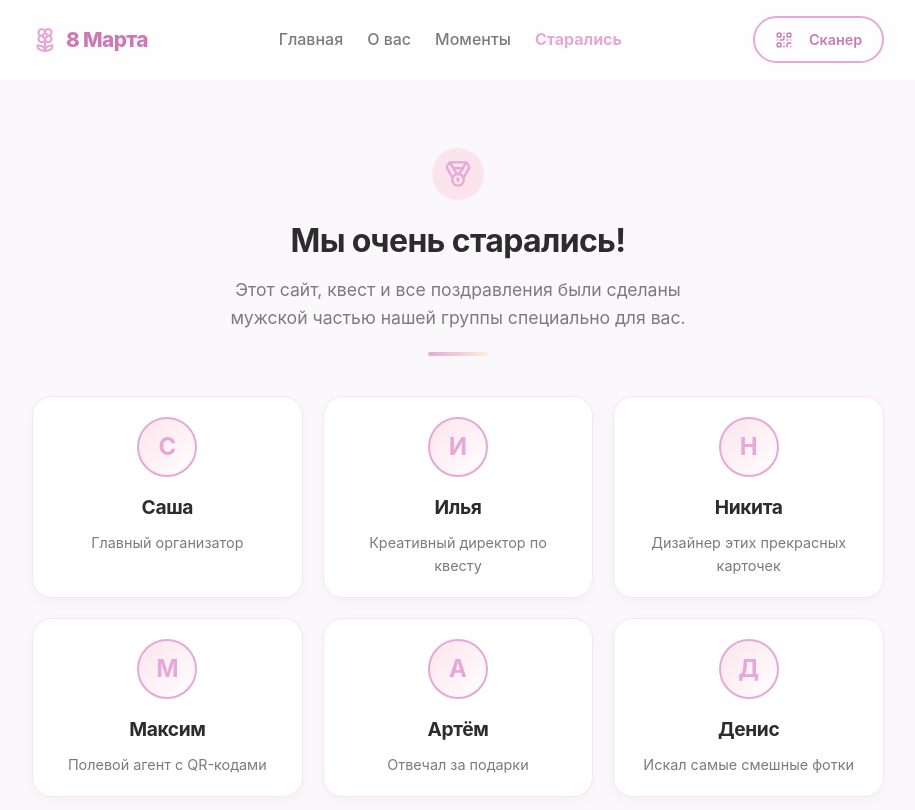
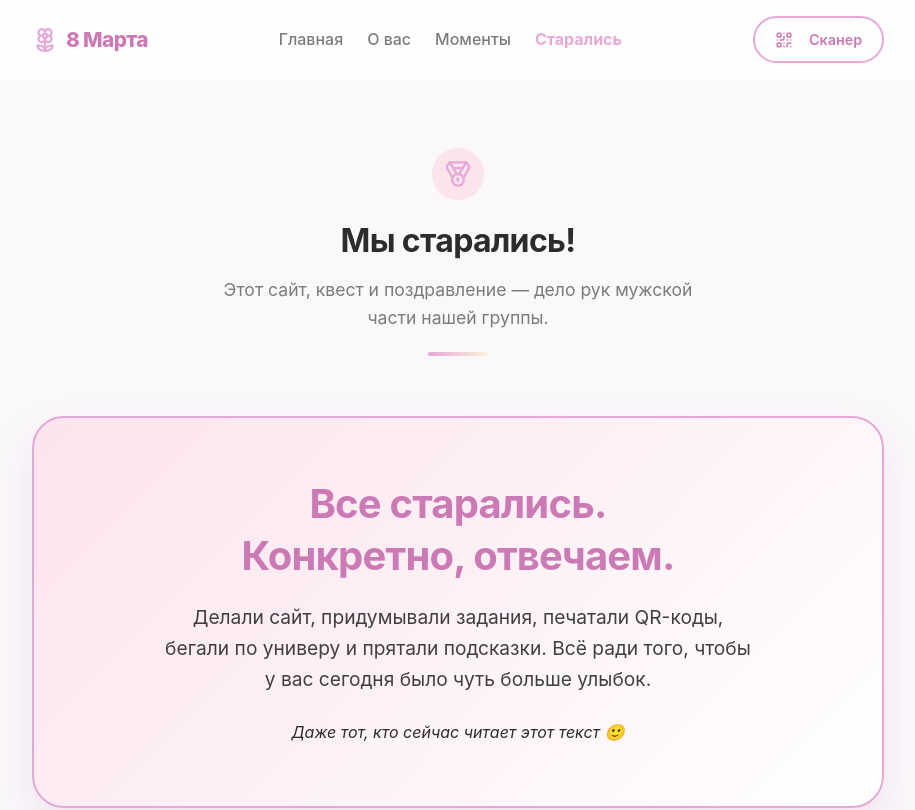
Before and after one commit to disortus/8mart, a React (Vite) app: page /#/credits in a window 1280 px wide. Shown: the top 810 px of the page, without its empty margins (182-1097 px from the left). Built offline with nearby package versions, Linux system fonts and the light colour scheme.

Commit message:
concretno

```diff
--- a/src/data/boys.js
+++ /dev/null
@@ -1,10 +0,0 @@
-export const boys = [
-  { id: 1, name: "Саша", role: "Главный организатор" },
-  { id: 2, name: "Илья", role: "Креативный директор по квесту" },
-  { id: 3, name: "Никита", role: "Дизайнер этих прекрасных карточек" },
-  { id: 4, name: "Максим", role: "Полевой агент с QR-кодами" },
-  { id: 5, name: "Артём", role: "Отвечал за подарки" },
-  { id: 6, name: "Денис", role: "Искал самые смешные фотки" },
-  { id: 7, name: "Кирилл", role: "Настраивал сканер" },
-  { id: 8, name: "Егор", role: "Моральная поддержка команды" }
-];
--- a/src/pages/CreditsPage.jsx
+++ b/src/pages/CreditsPage.jsx
@@ -1,6 +1,5 @@
 import React from 'react';
 import SectionTitle from '../components/SectionTitle';
-import { boys } from '../data/boys';
 import { motion } from 'framer-motion';
 import { Medal } from 'lucide-react';
 
@@ -8,62 +7,57 @@ const CreditsPage = () => {
   return (
     <div className="container" style={{ paddingBottom: '60px' }}>
       <SectionTitle
-        title="Мы очень старались!"
-        subtitle="Этот сайт, квест и все поздравления были сделаны мужской частью нашей группы специально для вас."
+        title="Мы старались!"
+        subtitle="Этот сайт, квест и поздравление — дело рук мужской части нашей группы."
         icon={Medal}
       />
 
-      <div style={{
-        marginTop: '40px',
-        display: 'grid',
-        gridTemplateColumns: 'repeat(auto-fill, minmax(200px, 1fr))',
-        gap: '20px'
-      }}>
-        {boys.map((boy, index) => (
       <motion.div
-            key={boy.id}
         initial={{ opacity: 0, scale: 0.9 }}
         whileInView={{ opacity: 1, scale: 1 }}
         viewport={{ once: true }}
-            transition={{ duration: 0.4, delay: index * 0.05 }}
+        transition={{ duration: 0.6 }}
         style={{
-              background: 'white',
-              padding: '20px',
-              borderRadius: 'var(--radius)',
-              boxShadow: 'var(--shadow-sm)',
-              textAlign: 'center',
-              border: '1px solid var(--primary-light)'
+          marginTop: '60px',
+          padding: '60px 30px',
+          borderRadius: 'var(--radius-lg)',
+          background: 'linear-gradient(135deg, var(--primary-light), white)',
+          boxShadow: 'var(--shadow-lg)',
+          border: '2px solid var(--primary)',
+          textAlign: 'center'
         }}
       >
-            <div style={{
-              width: '60px',
-              height: '60px',
-              borderRadius: '50%',
-              background: 'linear-gradient(135deg, var(--primary-light), white)',
-              display: 'flex',
-              alignItems: 'center',
-              justifyContent: 'center',
-              margin: '0 auto 15px',
-              fontSize: '1.5rem',
-              fontWeight: 700,
-              color: 'var(--primary)',
-              border: '2px solid var(--primary)'
+        <h2 style={{
+          fontSize: '2.5rem',
+          marginBottom: '20px',
+          color: 'var(--primary-dark)',
+          lineHeight: '1.3'
         }}>
-              {boy.name.charAt(0)}
-            </div>
-            <h3 style={{ fontSize: '1.2rem', marginBottom: '8px', color: 'var(--text-dark)' }}>
-              {boy.name}
-            </h3>
-            <p style={{ fontSize: '0.9rem', color: 'var(--text-light)' }}>
-              {boy.role}
+          Все старались.
+          <br />
+          Конкретно, отвечаем.
+        </h2>
+
+        <p style={{
+          fontSize: '1.2rem',
+          color: 'var(--text-dark)',
+          opacity: 0.9,
+          maxWidth: '600px',
+          margin: '0 auto'
+        }}>
+          Делали сайт, придумывали задания, печатали QR-коды,
+          бегали по универу и прятали подсказки.
+          Всё ради того, чтобы у вас сегодня было чуть больше улыбок.
         </p>
+        <br/>
+        <em><i><p>
+  Даже тот, кто сейчас читает этот текст 🙂
+</p></i></em>
       </motion.div>
-        ))}
-      </div>
 
       <div style={{ textAlign: 'center', marginTop: '60px' }}>
-        <p style={{ fontSize: '1.2rem', fontStyle: 'italic', color: 'var(--primary)' }}>
-          "С праздником весны, красоты и нежности!"
+        <p style={{ fontSize: '1.3rem', fontStyle: 'italic', color: 'var(--primary)' }}>
+          С 8 марта! 🌸
         </p>
       </div>
     </div>
--- a/src/pages/Home.jsx
+++ b/src/pages/Home.jsx
@@ -74,7 +74,7 @@ const Home = () => {
           </div>
           <h3 style={{ fontSize: '1.3rem', marginBottom: '12px' }}>3 Команды</h3>
           <p style={{ color: 'var(--text-light)', fontSize: '1rem', lineHeight: 1.5 }}>
-            Розы, Тюльпаны и Лилии. Каждая команда ищет свой путь.
+            Розы🌹, Тюльпаны🌷 и Лили🌸. Каждая команда ищет свой путь.
           </p>
         </motion.div>
 
```
Lines whose indentation alone changed are shown as unchanged.
